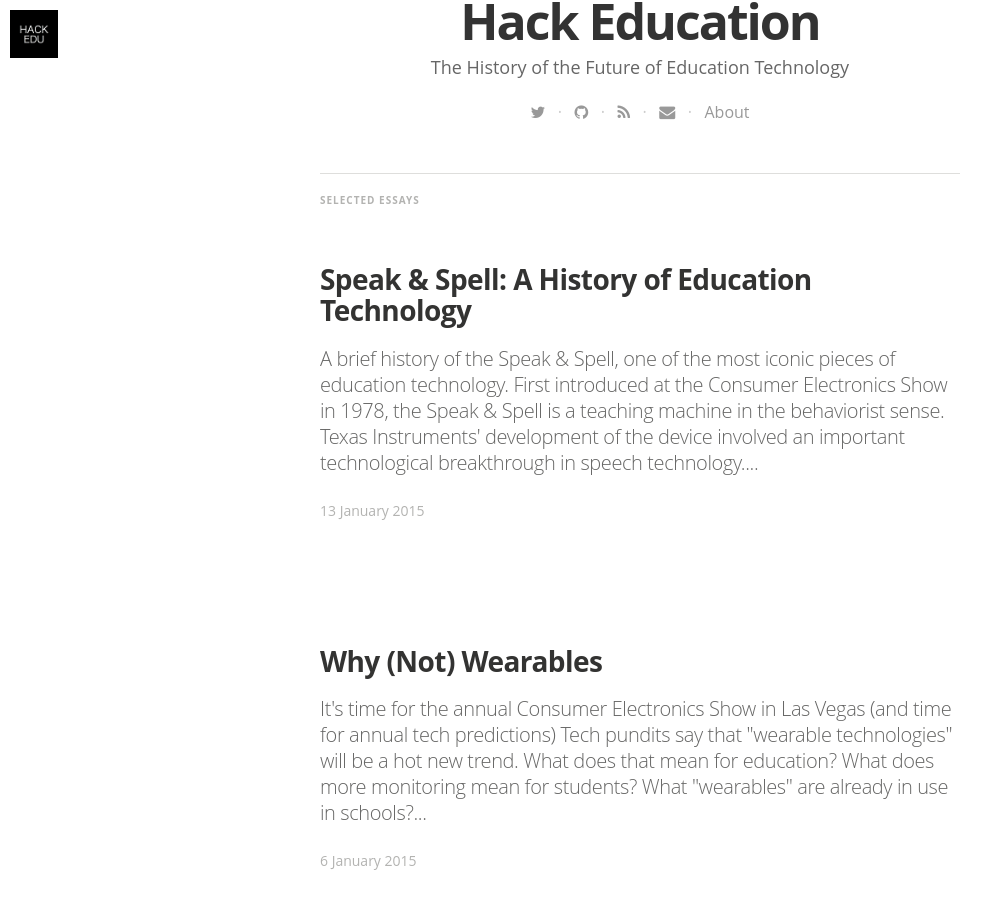
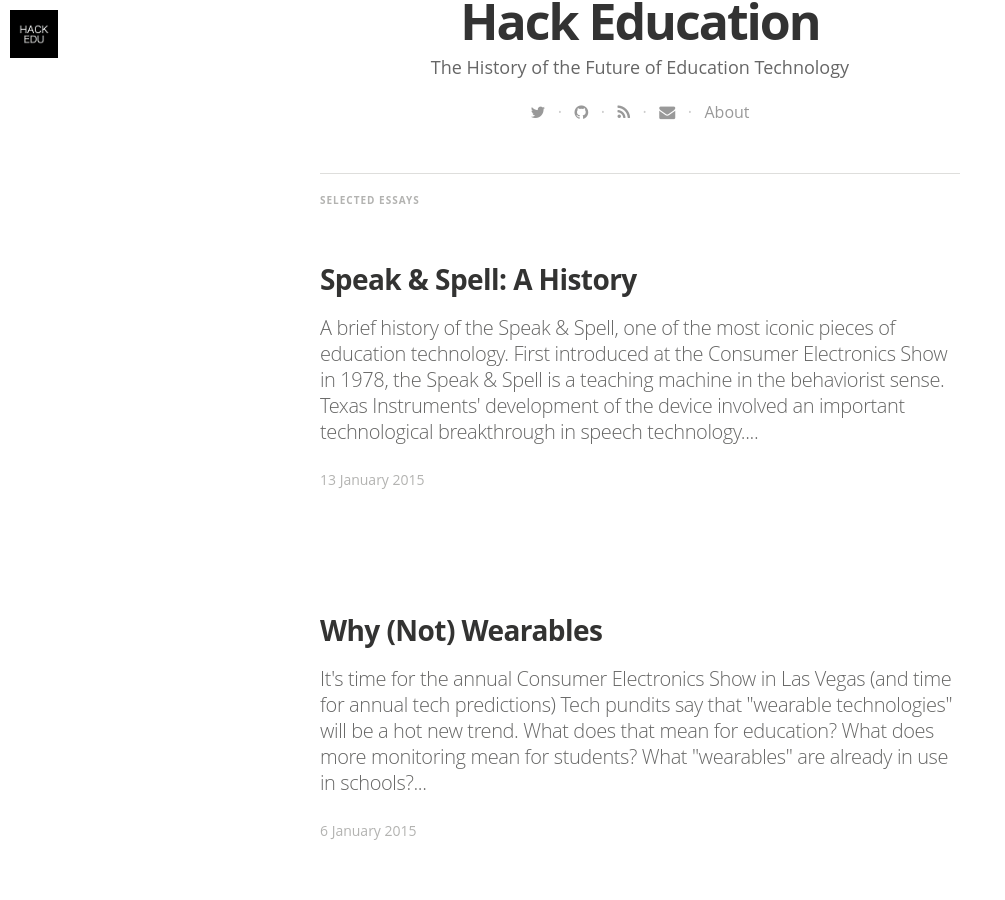
Before and after one commit to HackEducation/Writing, a Jekyll site: the page built from index.html, in a window 1280 px wide and 900 px high, scrolled down 538 px. Shown: the whole window, without its empty margins (0-1005 px from the left). Built offline with Jekyll 4.4.1, drawn with Linux system fonts in a browser that asks for light colours; nearby versions of some CDN libraries; some web fonts are replaced; Markdown is read by kramdown in place of the engine named in the settings; the list of posts is cut into pages by our own code.

Commit message:
updated title

```diff
--- a/index.html
+++ b/index.html
@@ -12,7 +12,7 @@ layout: default
         <article class="post" itemscope itemtype="http://schema.org/BlogPosting" role="article">
           <div class="article-item">
             <header class="post-header">
-              <h2 class="post-title" itemprop="name"><a href="http://hackeducation.com/2015/01/13/speak-and-spell/" itemprop="url">Speak & Spell: A History of Education Technology</a></h2>
+              <h2 class="post-title" itemprop="name"><a href="http://hackeducation.com/2015/01/13/speak-and-spell/" itemprop="url">Speak & Spell: A History</a></h2>
             </header>
             <section class="post-excerpt" itemprop="description">
               <p>A brief history of the Speak & Spell, one of the most iconic pieces of education technology. First introduced at the Consumer Electronics Show in 1978, the Speak & Spell is a teaching machine in the behaviorist sense. Texas Instruments' development of the device involved an important technological breakthrough in speech technology....</p>
```
